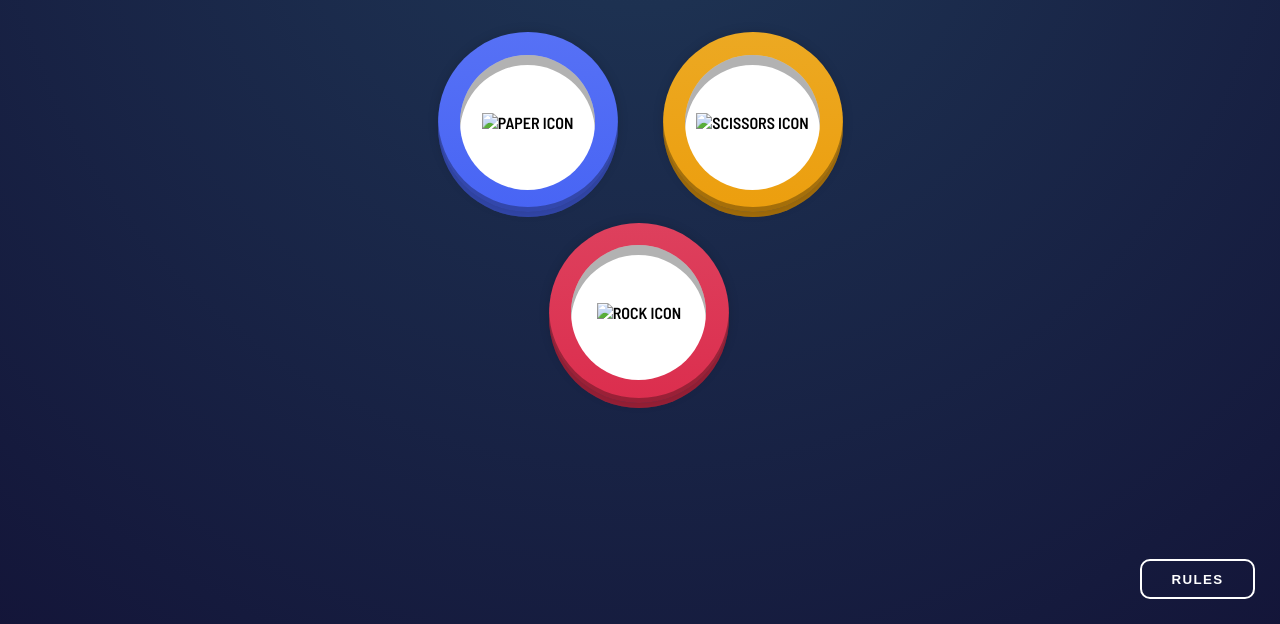
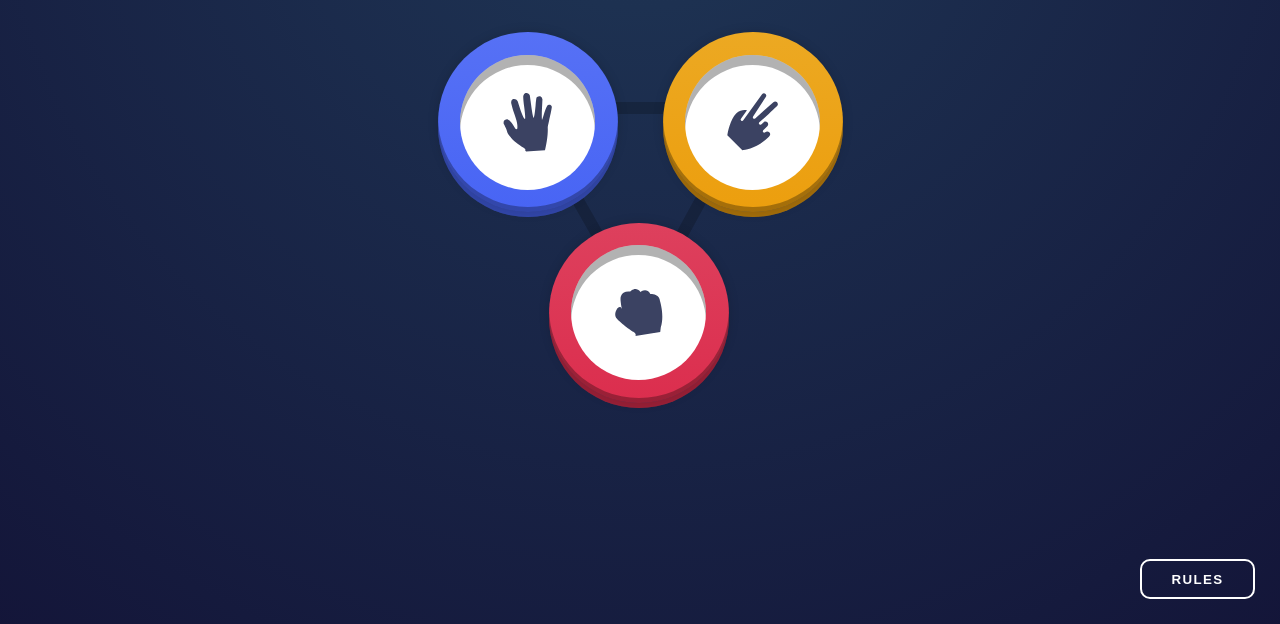
Before and after one commit to coderbeen/hand-game-website, a website: page dist/index.html in a window 1280 px wide. Shown: the part 176-800 px from the top of the page. Drawn offline with Linux system fonts and the light colour scheme; the site is published under a folder, as on GitHub Pages, so addresses that start at the root find nothing.

Commit message:
Initial commit by devEngAmeer

```diff
--- a/dist/index.html
+++ b/dist/index.html
@@ -22,17 +22,17 @@
     <div class="picker">
         <div class="paper hand">
             <div class="bg-white">
-                <img src="/images/icon-paper.svg" alt="Paper icon">
+                <img src="images/icon-paper.svg" alt="Paper icon">
             </div>
         </div>
         <div class="scissors hand">
             <div class="bg-white">
-                <img src="/images/icon-scissors.svg" alt="Scissors icon">
+                <img src="images/icon-scissors.svg" alt="Scissors icon">
             </div>
         </div>
         <div class="rock hand">
             <div class="bg-white">
-                <img src="/images/icon-rock.svg" alt="Rock icon">
+                <img src="images/icon-rock.svg" alt="Rock icon">
             </div>
         </div>
     </div>
@@ -56,9 +56,9 @@
         <div class="rules">
             <h1>Rules</h1>
             <button>
-                <img src="/images/icon-close.svg" alt="Close icon">
+                <img src="images/icon-close.svg" alt="Close icon">
             </button>
-            <img src="/images/image-rules.svg" alt="Rules">
+            <img src="images/image-rules.svg" alt="Rules">
         </div>
     </footer>
     <script src="script.js"></script>
--- a/dist/style.css
+++ b/dist/style.css
@@ -76,7 +76,7 @@ output{
     margin: 0 auto;
     width: 405px;
     height: 360px;
-    background-image: url("/images/bg-triangle.svg");
+    background-image: url("images/bg-triangle.svg");
     background-repeat: no-repeat;
     background-position: center;
     background-size: 60%;
```
